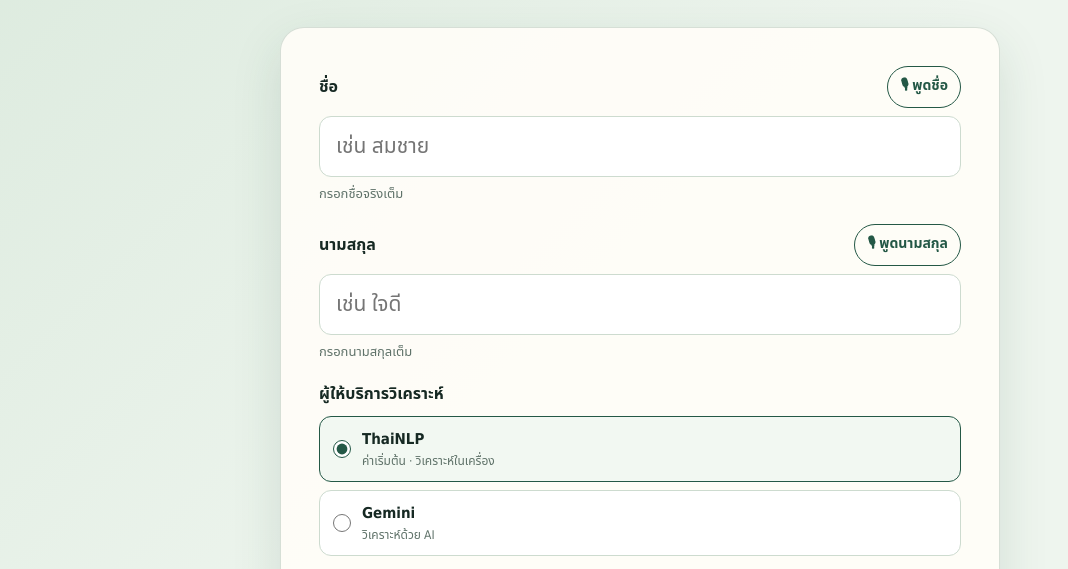
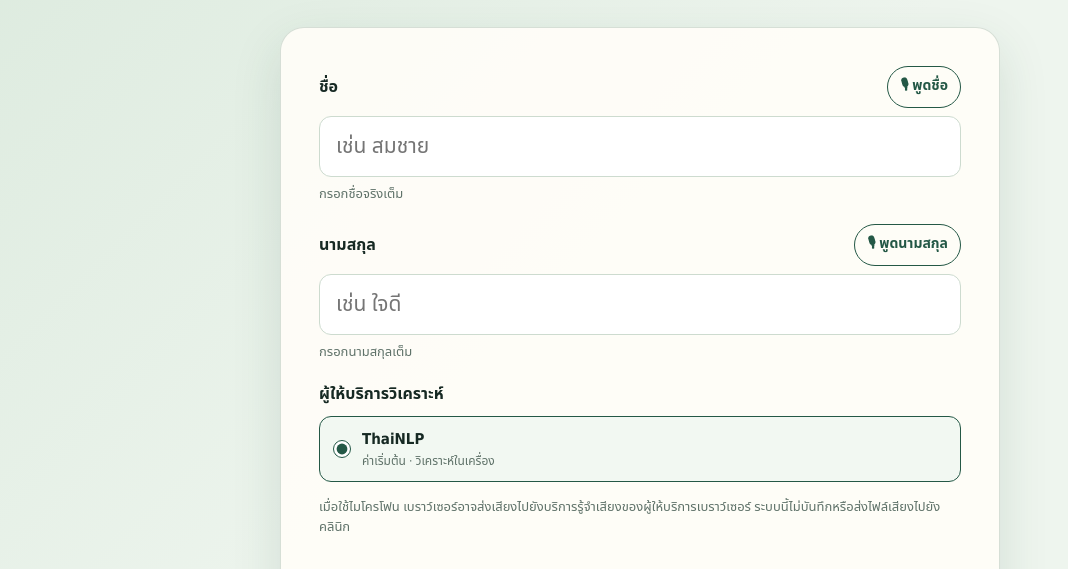
Before and after one commit to pikachupichu25/clinic-name-encoding, a plain HTML site: page index.html in a window 1280 px wide. Shown: the part 209-778 px from the top of the page, without its empty margins (0-1068 px from the left). Drawn offline with Linux system fonts and the light colour scheme.

Commit message:
Remove Gemini provider option from the UI

```diff
--- a/index.html
+++ b/index.html
@@ -582,10 +582,6 @@
           <label class="provider-option">
             <input type="radio" name="provider" value="pythainlp" checked />
             <span><strong>ThaiNLP</strong><small>ค่าเริ่มต้น · วิเคราะห์ในเครื่อง</small></span>
-          </label>
-          <label class="provider-option">
-            <input type="radio" name="provider" value="gemini" />
-            <span><strong>Gemini</strong><small>วิเคราะห์ด้วย AI</small></span>
           </label>
         </div>
       </fieldset>
```
